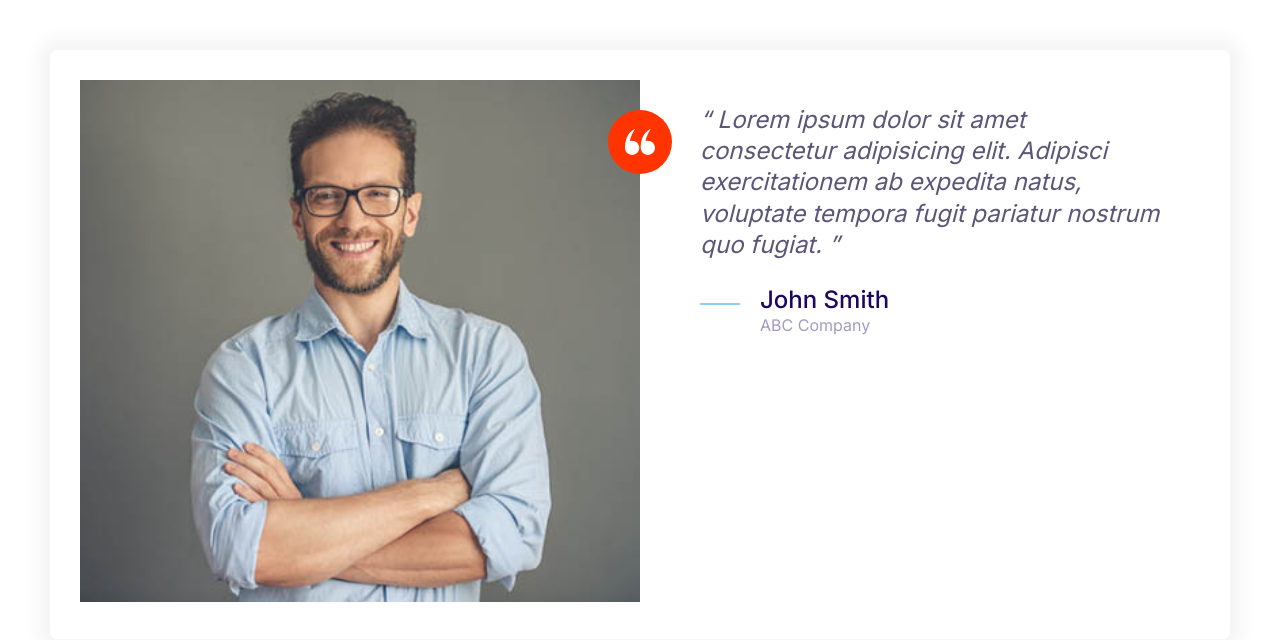
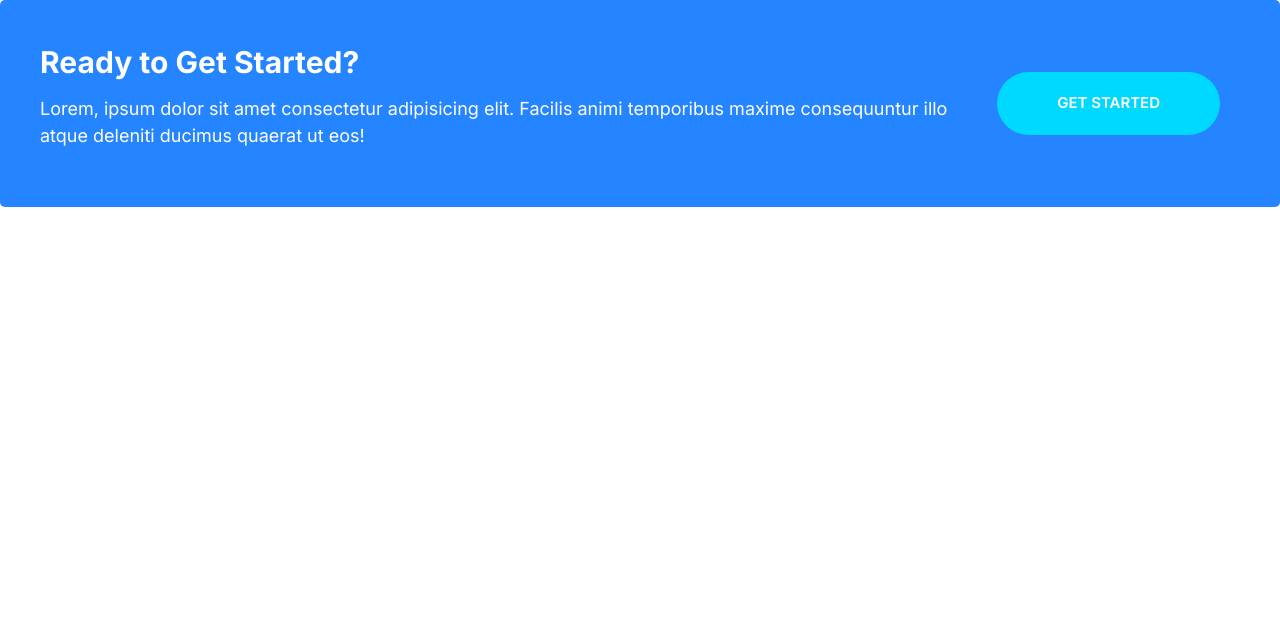
Before and after one commit to gordonshlai/gordonation, a plain HTML site: page index.html in a window 1280 px wide. Drawn offline with Linux system fonts and the light colour scheme.

Commit message:
25- Callouts

```diff
--- a/css/styles.css
+++ b/css/styles.css
@@ -242,6 +242,11 @@ a {
 .btn--outline:hover {
   background: var(--color-headings);
   color: white;
+}
+
+.btn--stretched {
+  padding-left: 6rem;
+  padding-right: 6rem;
 }
 
 .btn--block {
@@ -490,3 +495,44 @@ a {
     margin-left: 6rem;
   }
 }
+
+/* Callouts */
+.callout {
+  padding: 4rem;
+  border-radius: 5px;
+}
+
+.callout--primary {
+  background: var(--color-primary);
+  color: white;
+}
+
+.callout__heading {
+  color: white;
+  margin-top: 0;
+  font-size: 3rem;
+}
+
+.callout .btn {
+  justify-self: center;
+  align-self: center;
+}
+
+.callout__content {
+  text-align: center;
+}
+
+@media screen and (min-width: 768px) {
+  .callout .grid--1x2 {
+    grid-template-columns: 1fr auto;
+  }
+
+  .callout__content {
+    text-align: left;
+  }
+
+  .callout .btn {
+    justify-self: start;
+    margin: 0 2rem;
+  }
+}
--- a/index.html
+++ b/index.html
@@ -14,37 +14,18 @@
     <link rel="stylesheet" href="css/normalize.css" />
     <link rel="stylesheet" href="css/styles.css" />
   </head>
-  <body style="padding: 5rem">
-    <div class="card testimonial">
+  <body>
+    <div class="callout callout--primary">
       <div class="grid grid--1x2">
-        <div class="testimonial__image">
-          <img src="images/testimonial.jpg" alt="A happy, smiling customer" />
-          <span class="icon-container icon-container--accent">
-            <svg class="icon icon--white icon--small">
-              <use xlink:href="images/sprite.svg#quotes"></use>
-            </svg>
-          </span>
+        <div class="callout__content">
+          <h2 class="callout__heading">Ready to Get Started?</h2>
+          <p>
+            Lorem, ipsum dolor sit amet consectetur adipisicing elit. Facilis
+            animi temporibus maxime consequuntur illo atque deleniti ducimus
+            quaerat ut eos!
+          </p>
         </div>
-        <blockquote class="quote">
-          <p class="quote__text">
-            Lorem ipsum dolor sit amet consectetur adipisicing elit. Adipisci
-            exercitationem ab expedita natus, voluptate tempora fugit pariatur
-            nostrum quo fugiat.
-          </p>
-          <footer>
-            <div class="media">
-              <div class="media__image">
-                <svg class="icon icon--primary quote__line">
-                  <use xlink:href="images/sprite.svg#line"></use>
-                </svg>
-              </div>
-              <div class="media__body">
-                <h3 class="media__title quote__author">John Smith</h3>
-                <p class="quote__organization">ABC Company</p>
-              </div>
-            </div>
-          </footer>
-        </blockquote>
+        <a href="#" class="btn btn--secondary btn--stretched">Get Started</a>
       </div>
     </div>
   </body>
```
Also changed, not shown: components/callout.html (added, +13 -0 lines).
